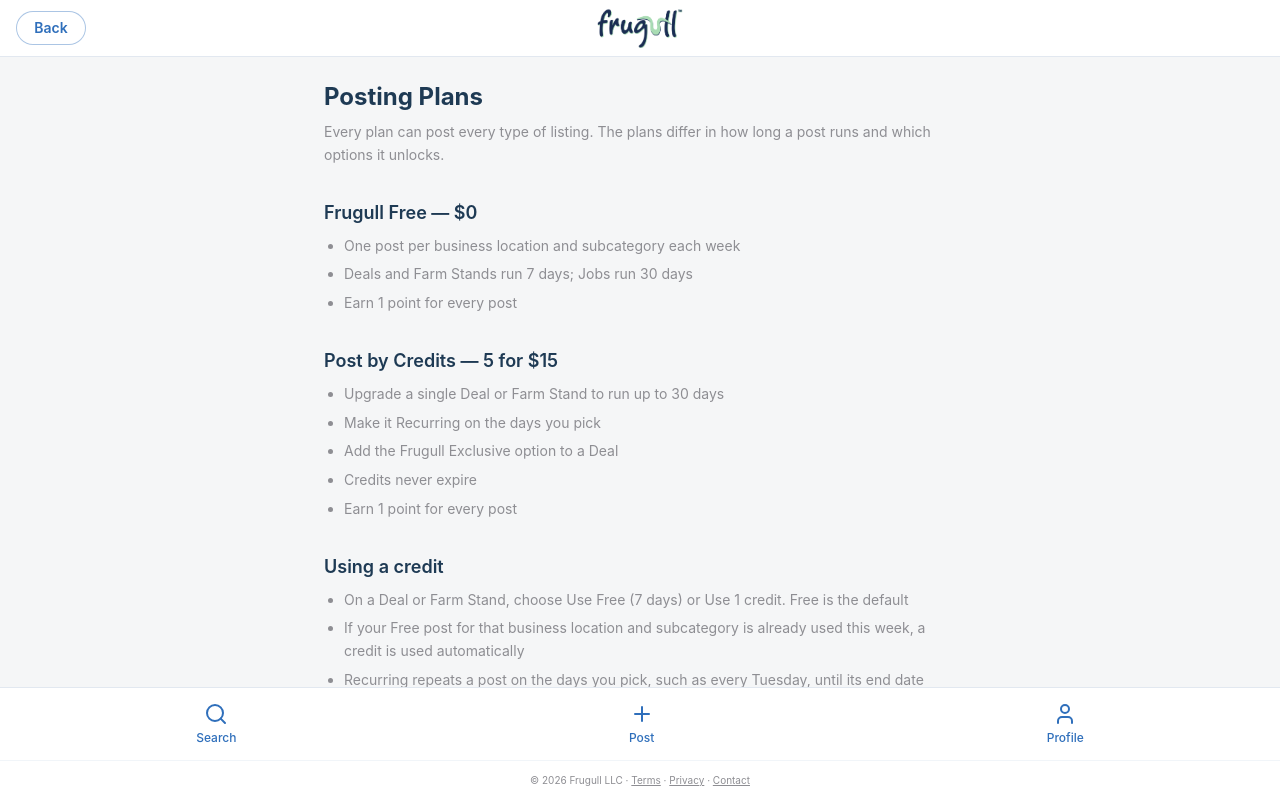
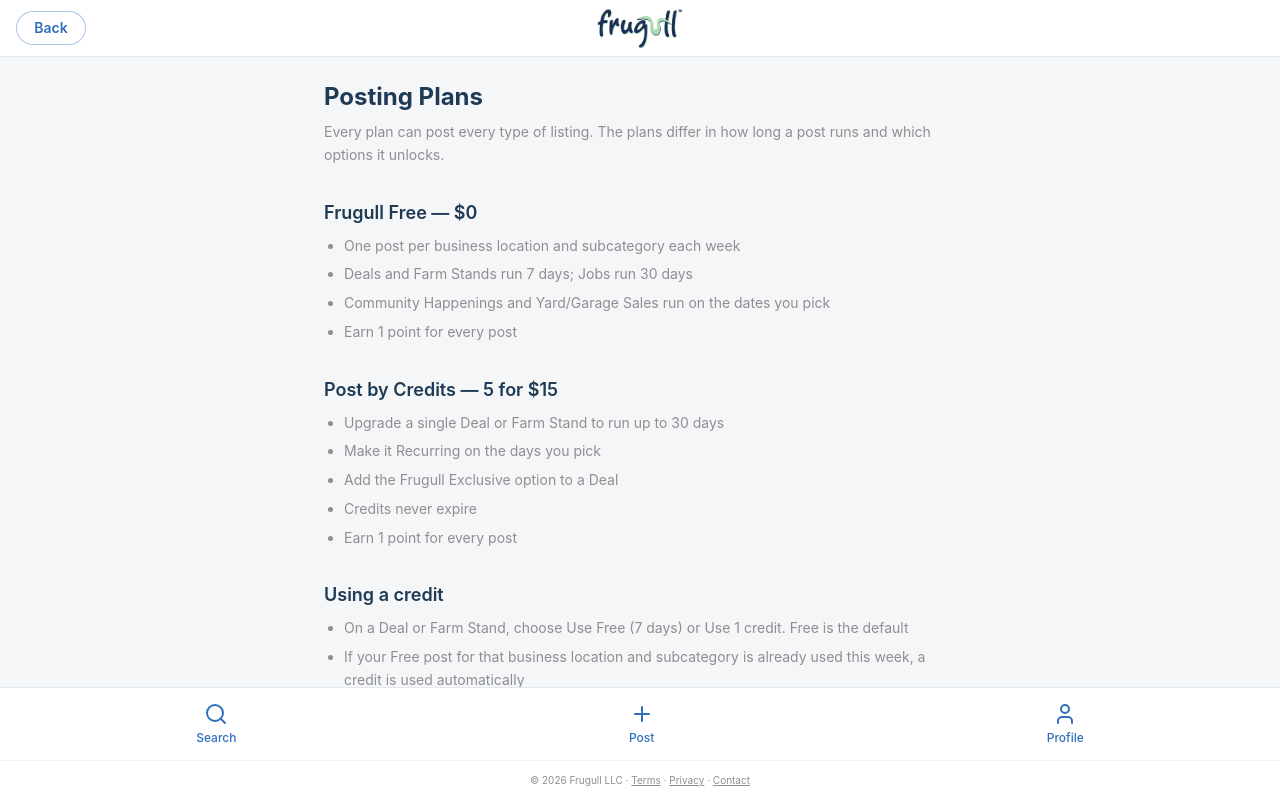
Before and after one commit to j76m/frugull-frontend, a React (Vite) app: page /posting-plans in a window 1280 px wide. Shown: the top 798 px of the page. Built offline with nearby package versions, Linux system fonts and the light colour scheme; no server answers.

Commit message:
Free plan: add Community Happenings and Yard Sale line

```diff
--- a/src/pages/PostingPlans.jsx
+++ b/src/pages/PostingPlans.jsx
@@ -32,6 +32,7 @@ export default function PostingPlans() {
           <ul className="text-brand-gray text-sm leading-relaxed space-y-1.5 list-disc pl-5">
             <li>One post per business location and subcategory each week</li>
             <li>Deals and Farm Stands run 7 days; Jobs run 30 days</li>
+            <li>Community Happenings and Yard/Garage Sales run on the dates you pick</li>
             <li>Earn 1 point for every post</li>
           </ul>
         </section>
```
